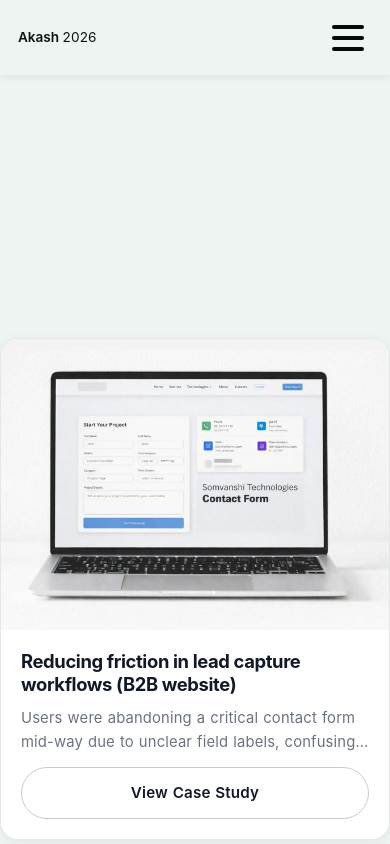
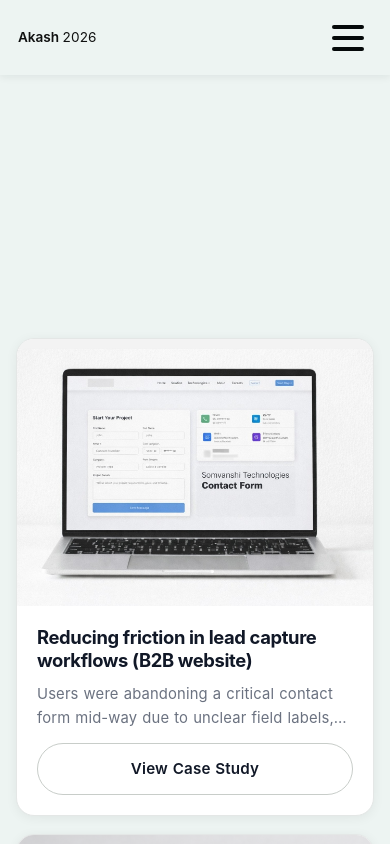
Before and after one commit to AkashGangurde02/Portfolio, a React (Vite) app: page /work in a window 390 px wide. Shown: the top 844 px of the page. Built offline with nearby package versions, Linux system fonts and the light colour scheme.

Commit message:
style: adjust mobile spacing for works page

```diff
--- a/src/pages/Work.css
+++ b/src/pages/Work.css
@@ -243,6 +243,11 @@
 
 /* 1 column on mobile */
 @media (max-width: 640px) {
+    .wc-card {
+        margin-left: 16px;
+        margin-right: 16px;
+    }
+
     .wc-grid {
         grid-template-columns: 1fr;
         gap: 18px;
@@ -253,7 +258,7 @@
     }
 
     .work-cards-section {
-        padding-bottom: 48px;
+        padding-bottom: 20px;
     }
 
     .wc-body {
@@ -265,6 +270,10 @@
     }
 
     .work-bottom-cta {
-        padding: 48px 0;
+        padding: 12px 0 40px;
+    }
+
+    .cta-subheadline {
+        margin-bottom: 20px;
     }
 }
```
